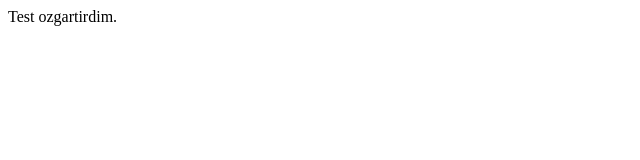
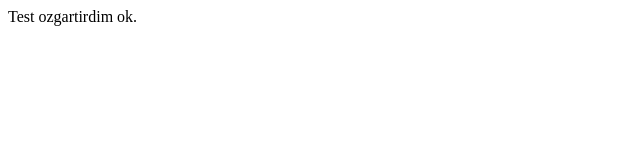
Before and after one commit to Rajabov77/myfirsttest, a plain HTML site: page index.html in a window 1280 px wide. Shown: the full height of the page, 0-640 px from the left. Drawn offline with Linux system fonts and the light colour scheme.

Commit message:
yangi qoshildi

```diff
--- a/index.html
+++ b/index.html
@@ -4,6 +4,6 @@
     <title>Head</title>
   </head>
   <body>
-    Test ozgartirdim.
+    Test ozgartirdim ok.
   </body>
 </html>
```
